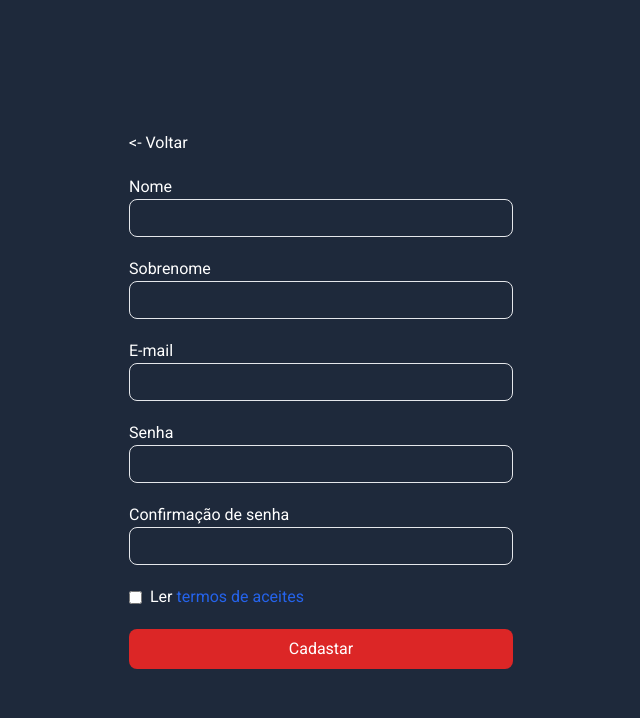
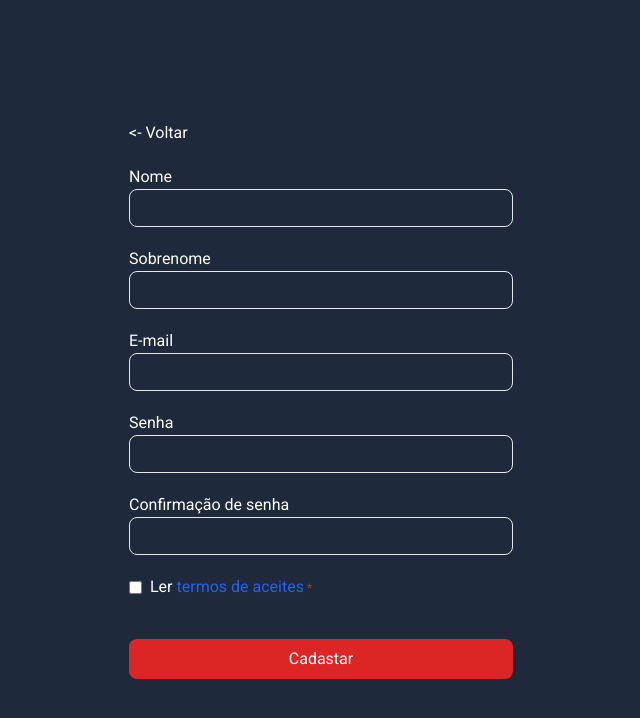
Before and after one commit to andre-albuquerque01/social-for-business, a Next.js app in the folder interface/: page /user/insert in a window 1280 px wide. Shown: the top 718 px of the page, without its empty margins (319-959 px from the left). Built offline with nearby package versions, Linux system fonts and the light colour scheme.

Commit message:
feat: update component

```diff
--- a/interface/src/components/user/insert/insert.tsx
+++ b/interface/src/components/user/insert/insert.tsx
@@ -1,10 +1,38 @@
+'use client'
+import { InsertUser } from '@/actions/user/insert'
 import { ButtonComponent } from '@/components/form/button'
 import { InputComponent } from '@/components/form/input'
 import Link from 'next/link'
+import { useFormState, useFormStatus } from 'react-dom'
+
+function FormButton() {
+  const { pending } = useFormStatus()
+
+  return (
+    <>
+      {pending ? (
+        <button
+          className="bg-red-600 text-white px-4 py-2 w-96 max-md:w-80 max-md:mx-auto rounded-lg"
+          disabled={pending}
+        >
+          Enviando...
+        </button>
+      ) : (
+        <ButtonComponent title="Cadastar" />
+      )}
+    </>
+  )
+}
 
 export const InsertUserComponent = () => {
+  const [state, action] = useFormState(InsertUser, {
+    ok: false,
+    error: '',
+    data: null,
+  })
+
   return (
-    <form className="space-y-5 flex flex-col text-white">
+    <form className="space-y-5 flex flex-col text-white" action={action}>
       <Link href="/">{'<- Voltar'}</Link>
       <InputComponent
         type="text"
@@ -48,9 +76,11 @@ export const InsertUserComponent = () => {
           <Link href="" className="text-blue-600">
             termos de aceites
           </Link>
+          <span className="text-xs text-red-600"> *</span>
         </label>
       </div>
-      <ButtonComponent title="Cadastar" />
+      <p className="text-xs text-red-600">{state.error}</p>
+      <FormButton />
     </form>
   )
 }
```
